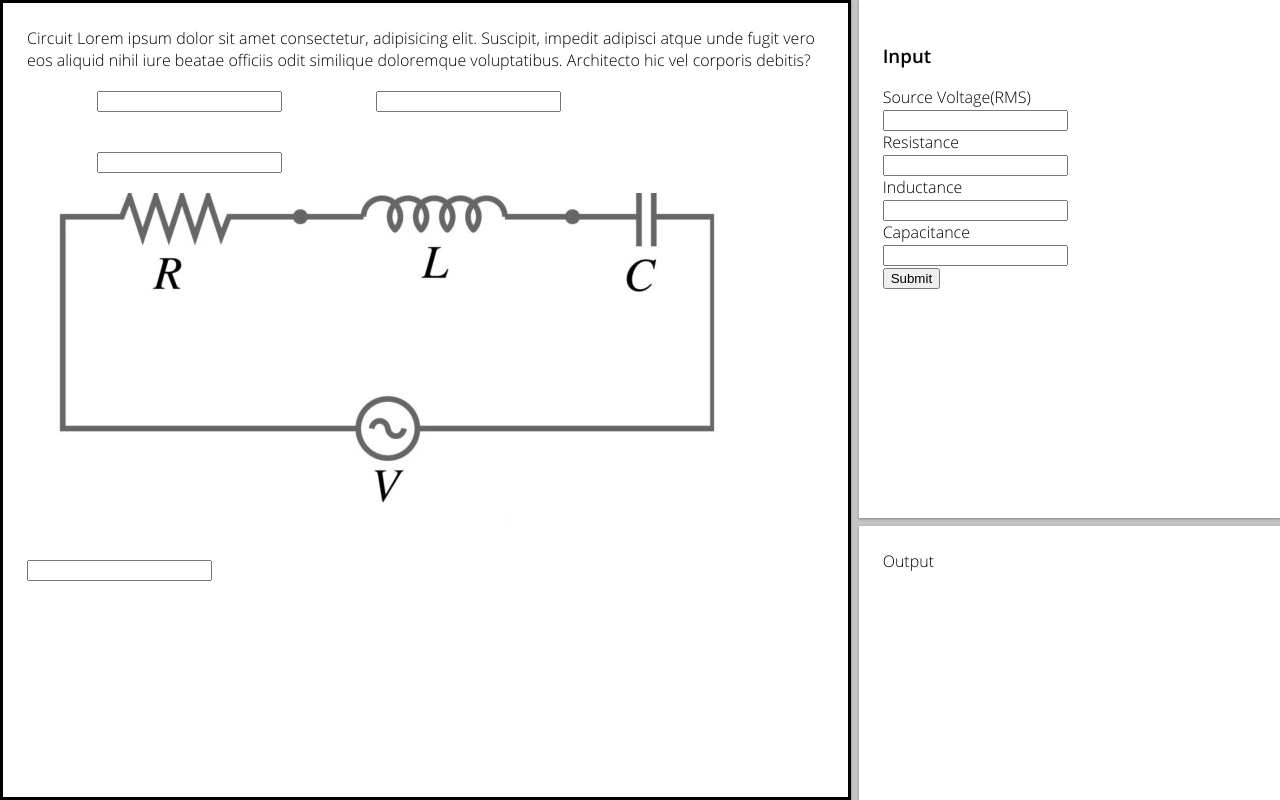
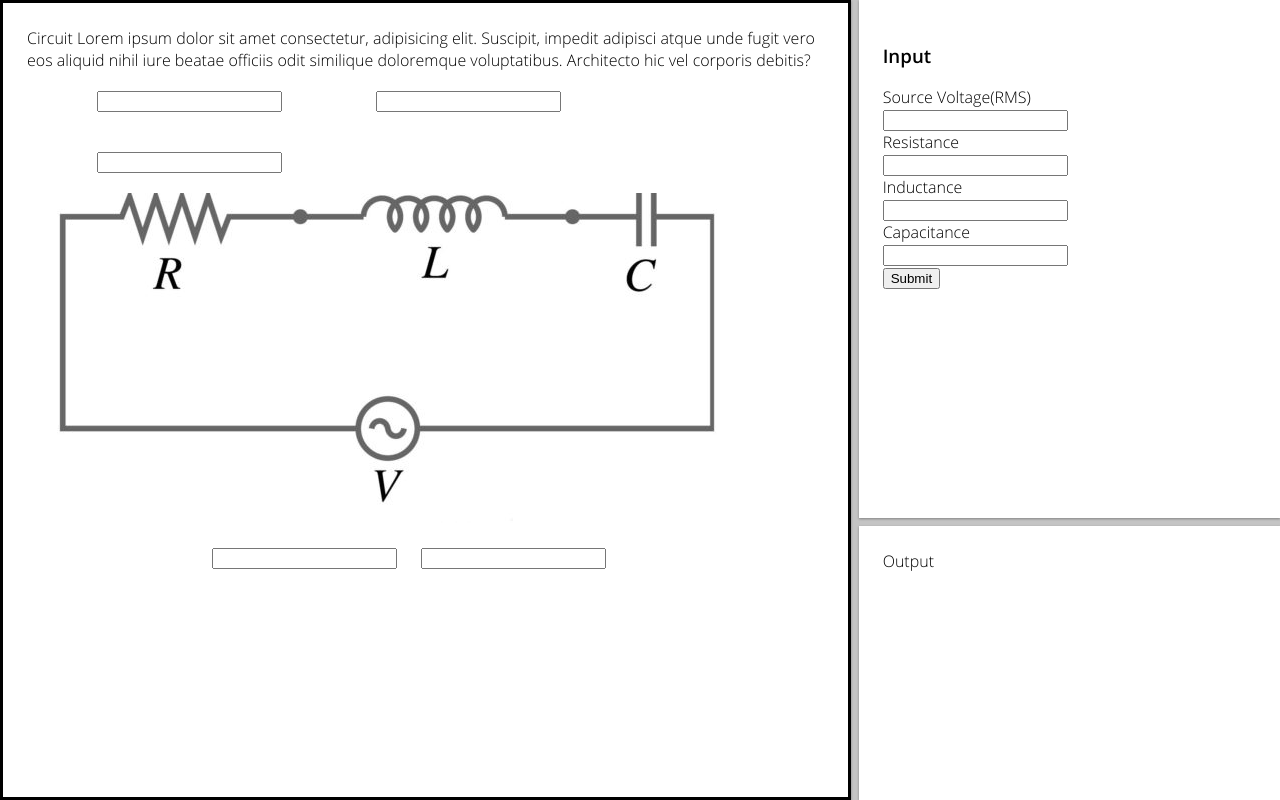
Before and after one commit to chrisvrose/eee-assn-freq, an Electron app: page resources/index.html in a window 1280 px wide. Drawn offline with Linux system fonts and the light colour scheme; files whose address does not match are found by name.

Commit message:
textboxes (very crude)

```diff
--- a/resources/base.css
+++ b/resources/base.css
@@ -44,15 +44,18 @@ body{
 .values{
 	margin: 20px;
 	margin-left: 70px;
+}
 
+.values2{
+	margin: 20px;
+	margin-left: 185px;
 }
 
 #diagram{
 	margin-top: 0;
 	margin-left: 30px;
-	margin-bottom: 30px;
+	margin-bottom: 0px;
 }
-
 
 
 #output{
--- a/resources/index.html
+++ b/resources/index.html
@@ -16,7 +16,8 @@
 			<input class="values" type="text" name="inductance">
 			<input class="values" type="text" name="capacitance">
 			<img id="diagram" src="circuit.jpg" alt="RLC circuit"><br>
-			<input id="volt_value" type="text" name="voltage">
+			<input class="values2" type="text" name="voltage">
+			<input  type="text" name="frequency">
 			</div>
             <div class="grid-item" id="input"><h3>Input</h3>
 				<form>
```
